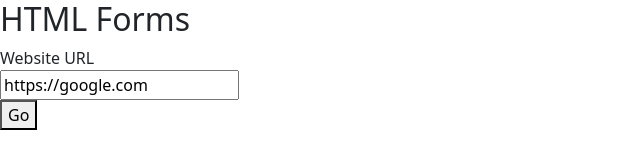
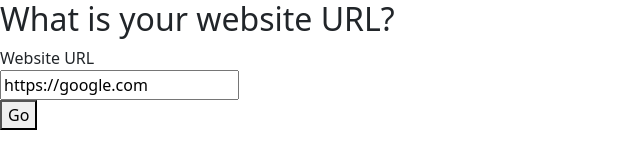
Before and after one commit to kasperireland/seosimple, a plain HTML site: page index.html in a window 1280 px wide. Shown: the whole page, without its empty margins (0-640 px from the left). Drawn offline with nearby package versions, Linux system fonts and the light colour scheme.

Commit message:
Update index.html

```diff
--- a/index.html
+++ b/index.html
@@ -3,7 +3,7 @@
   <link href="https://cdn.jsdelivr.net/npm/bootstrap@5.0.2/dist/css/bootstrap.min.css" rel="stylesheet" integrity="sha384-EVSTQN3/azprG1Anm3QDgpJLIm9Nao0Yz1ztcQTwFspd3yD65VohhpuuCOmLASjC" crossorigin="anonymous">
 <body>
 
-<h2>HTML Forms</h2>
+<h2>What is your website URL?</h2>
 
 
   <label for="site">Website URL</label><br>
```
